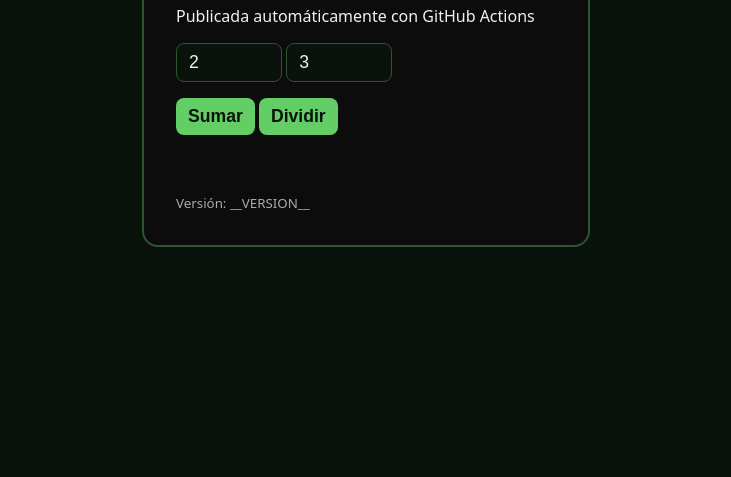
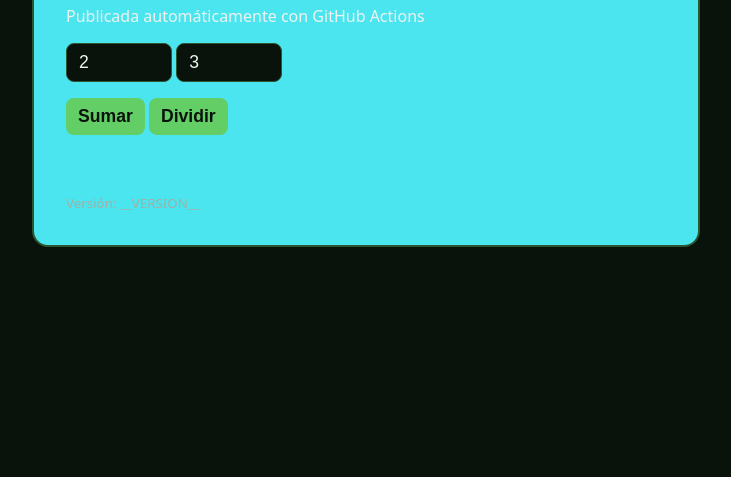
Before and after one commit to danielacastanomoreno/GitHubActions-Demo-Infra3, a website: page web/index.html in a window 1280 px wide. Shown: the part 323-800 px from the top of the page, without its empty margins (274-1005 px from the left). Drawn offline with Linux system fonts and the light colour scheme; files whose address does not match are found by name.

Commit message:
prueba 4

```diff
--- a/web/index.html
+++ b/web/index.html
@@ -7,8 +7,8 @@
   <style>
     body { font-family: system-ui, sans-serif; background: #0a120c; color: #eef3ee;
            display: grid; place-items: center; min-height: 100vh; margin: 0; }
-    main { background: #0c0c0c; border: 2px solid #2c5530; border-radius: 16px;
-           padding: 32px; width: min(380px, 90vw); }
+    main { background: #4be5f0; border: 2px solid #2c5530; border-radius: 16px;
+           padding: 32px; width: min(600px, 90vw); }
     h1 { color: #63cd66; margin-top: 0; }
     input, button { font-size: 1.1rem; padding: 8px 12px; border-radius: 8px; }
     input { width: 80px; background: #0a120c; color: #eef3ee; border: 1px solid #2c5530; }
```
